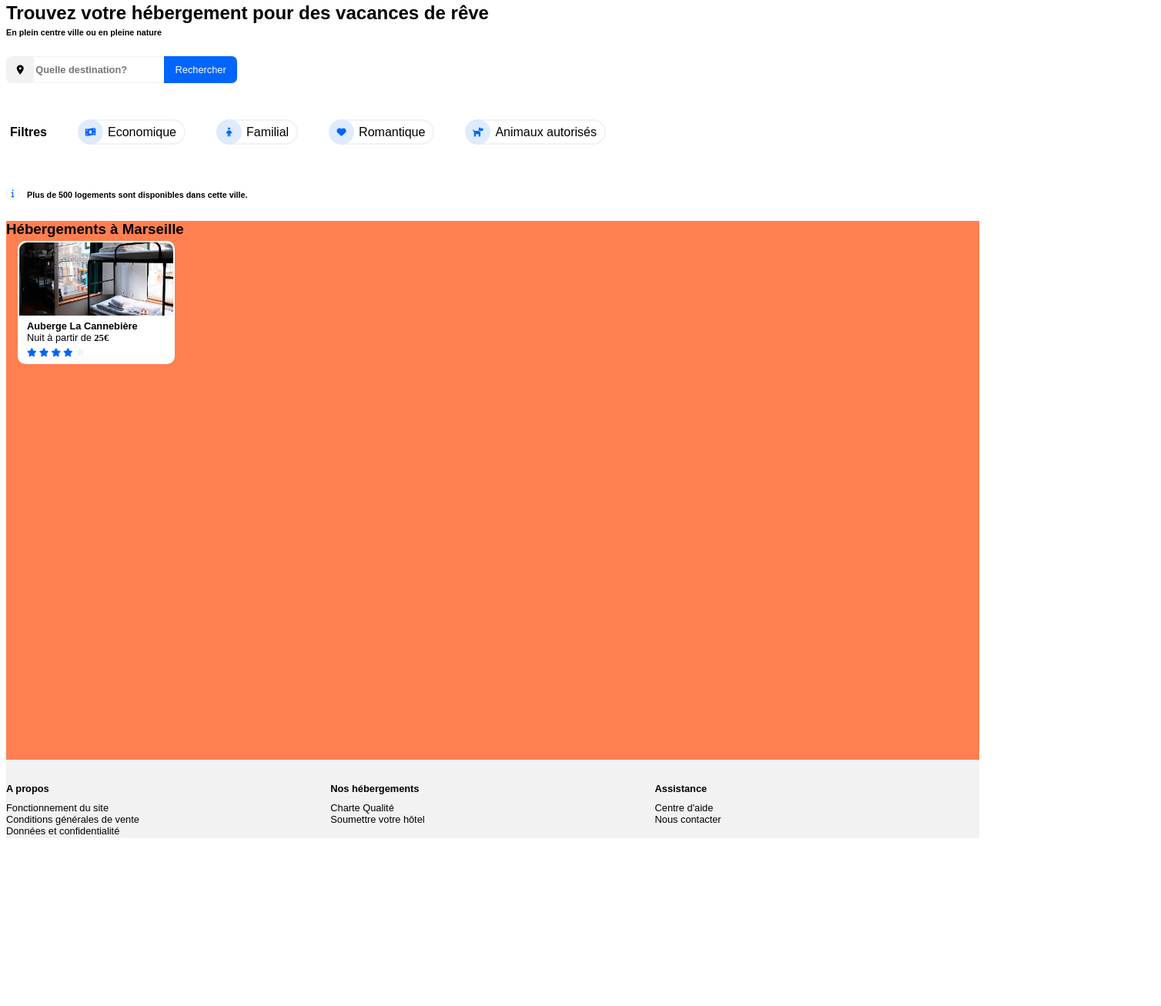
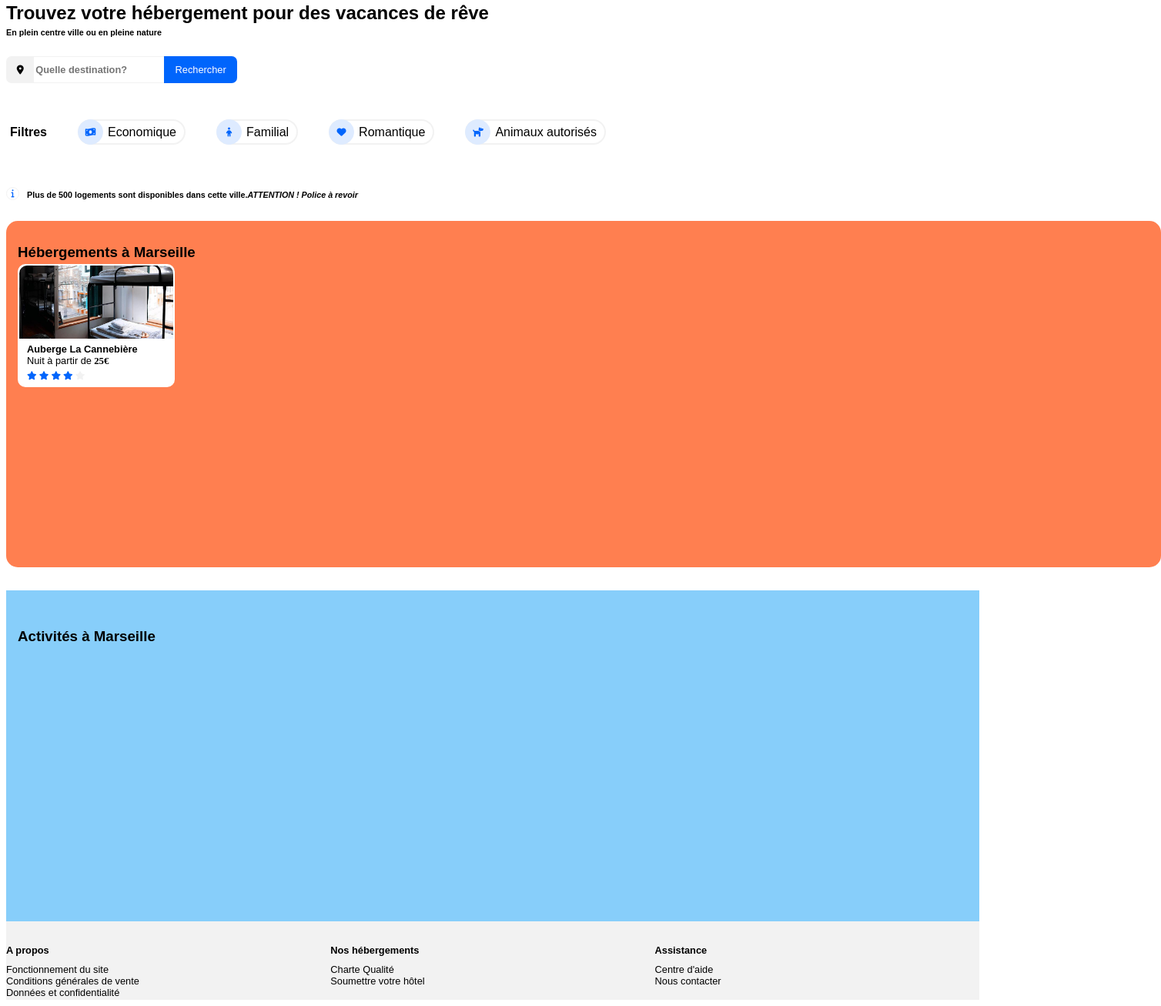
Before and after one commit to AureliaCousse/AureliaCousse_2_15.03.2021, a plain HTML site: page index.html in a window 1280 px wide. Shown: the part 172-1479 px from the top of the page at 77% size, 1508 px wide, since content can reach past the window. Before the commit the page ends 1269 px from the top, so only its background shows below. Drawn offline with Linux system fonts and the light colour scheme; a web font is replaced by a local one.

Commit message:
21-04-14 fonctionnalités

```diff
--- a/index.html
+++ b/index.html
@@ -43,9 +43,9 @@
 
         <nav>                                              <!-- Menu Liens de Navigation -->
             <ul class="menu">
-                <li><a href="#">Hébergements</a></li>
-                <li ><a href="#"  style="color:black">Activités</a></li>
-                <li><a href="#">S'inscrire</a></li>
+                <li><a href="#Hébergements">Hébergements</a></li>
+                <li><a href="#Activités"  style="color:black">Activités</a></li>
+                <li><a href="#S'inscrire">S'inscrire</a></li>
             </ul>
         </nav>
 
@@ -145,7 +145,7 @@
 
 <!-- Section 1.3 Info Disponibilités - CLOSED ON 12/04/2021-->
     <div class="info_dispo">
-        <h6><i class="fas fa-info"></i>Plus de 500 logements sont disponibles dans cette ville.</h6>
+        <h6><i class="fas fa-info"></i>Plus de 500 logements sont disponibles dans cette ville. <em>   ATTENTION ! Police à revoir</em></h6>
     </div>
 <!-- Fermeture Section 1.3 Info Disponibilités - CLOSED ON 12/04/2021-->
 
@@ -155,7 +155,7 @@
 <!-- BLOC 2: Résultats Logements -->
 <div class="Resultats_Logements">
 <!-- BLOC 3: Résultats Hébergements -->
-<div class="Resultats_Hergements">
+<div id="Hébergements">             <!-- id pour ancre Hébergements -->
         <!-- BLOC 31: Header Hébergements -->
             <div class="header_bloc-hebergements">
              <h1>Hébergements à Marseille</h1>
@@ -163,6 +163,7 @@
         <!-- BLOC 32: Résultats 6 Hébergements -->
             <div class ="all_hébergements">
             <!-- BLOC 321: Hébergement 1 -->
+                <a href="images\hebergements\3_medium\marcus-loke-WQJvWU_HZFo-unsplash.jpg">
                 <div class="H1">
                 <!-- BLOC 3211: Hébergement 1 - photo -->
                     <div class="photoH1">
@@ -185,12 +186,34 @@
                         <i class="fas fa-star grey"></i>
                     </div>
                 </div>
+                </a>
+
+
 
 
 </div><!-- Fermeture BLOC 3: Résultats Hébergements -->
 </div> <!-- Fermeture BLOC 2: Résultats Logements -->
 </section> <!-- Fermeture BLOC 1: Section 2 Partie Résultats -->
 
+<!-- Fermeture Section 2 Partie Résultats Logements -->
+
+
+
+
+
+
+
+
+
+
+
+<!-- Section 3 Partie Activités -->
+<section>
+    <div id="Activités">        <!-- id pour ancre Activités -->
+        <h1>Activités à Marseille</h1>
+    </div>
+    </section>
+    <!-- Fermeture Section 3 Partie Activités -->
 
  <!-- Footer - CLOSED ON 10/04/2021-->
 <footer>
--- a/style.css
+++ b/style.css
@@ -109,6 +109,8 @@ nav a:hover{
     border-left: none;
     border-width: 0.7px;
 }
+
+
 /* Fermeture Bloc Recherche - CLOSED ON 11/04/2021*/
 
 /* Bloc Filtres - CLOSED ON 12/04/2021*/
@@ -150,8 +152,20 @@ border-radius: 50%;
 }
 
 .filtre input:checked + label {
-background-color:#93BCFC ;
+background-color:#0065FC ;
 }
+
+.filtre input:hover + label{
+background-color:#0065FC;;
+}
+
+.filtre i:hover{
+color:white;
+}
+
+.filtre input:checked + label i{
+    color:white;
+    }
 .filtre input{
 display: none;
 
@@ -214,13 +228,17 @@ margin-right: 10px;;
 
 .Resultats_Logements{
     background-color: coral;
-    height: 700px;
+    height: 450px;
+    width: 1500px;
+    border-radius: 15px;
 }
 
 
 .header_bloc-hebergements h1{
 color: black;
 font-family: "Raleway-ExtraBold", Arial, Verdana, sans-serif;
+padding-top: 30px;
+padding-left: 15px;
 }
 
 
@@ -282,11 +300,21 @@ font-family: "Raleway-ExtraBold", Arial, Verdana, sans-serif;
         /* Fermeture BLOC 4 - Résulats Populaires*/
     /* Fermeture BLOC 2-  Résultats Logements */
 
-    /* BLOC 5 - Activités */
 
-    /* Fermeture BLOC 5 - Activités */
+/* BLOC 5 - Activités */
+#Activités{
+    background-color:lightskyblue;
+    height:400px;
+    color: black;
+    font-family: "Raleway-ExtraBold", Arial, Verdana, sans-serif;
+    padding-top: 30px;
+    padding-left: 15px;
+    margin-top: 30px;;
+}
 
-    /* Fermeture BLOC 1 - Résultats */
+/* Fermeture BLOC 5 - Activités */
+
+/* Fermeture BLOC 1 - Résultats */
 
 
 
```
